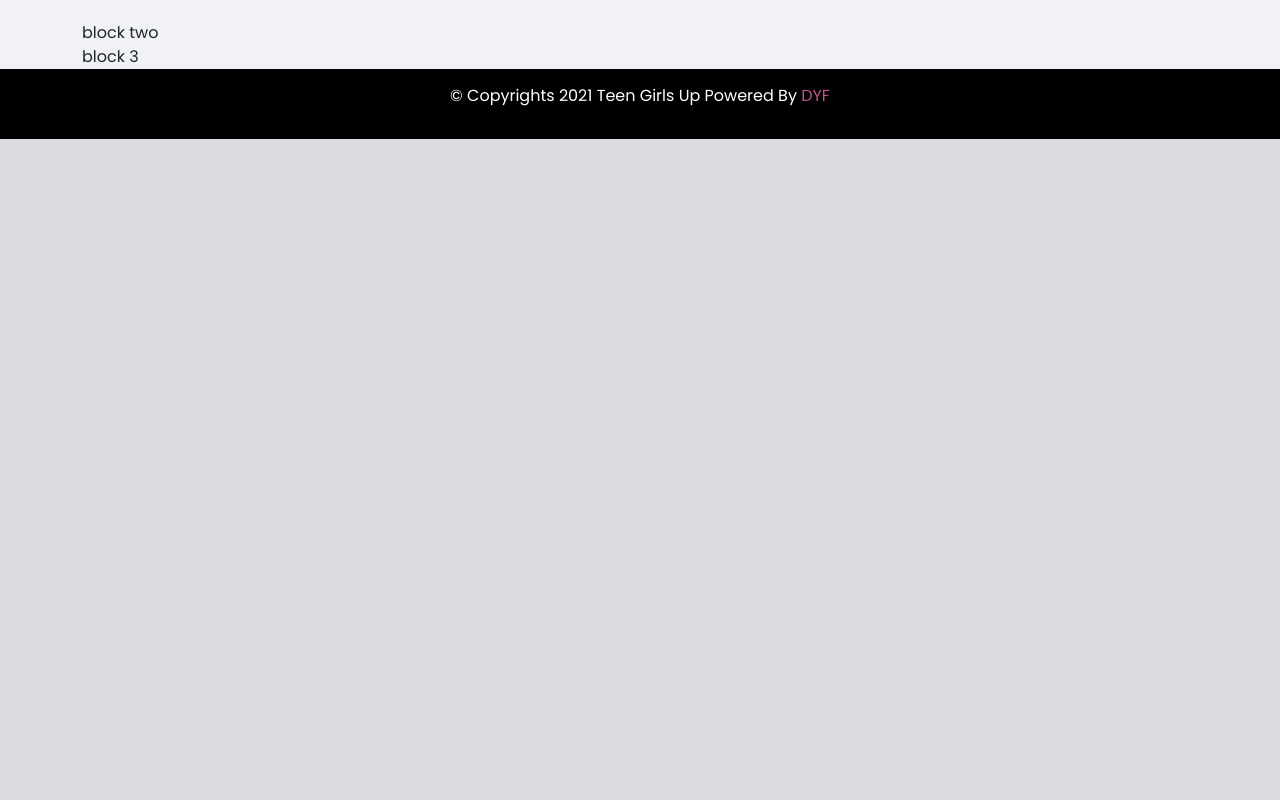
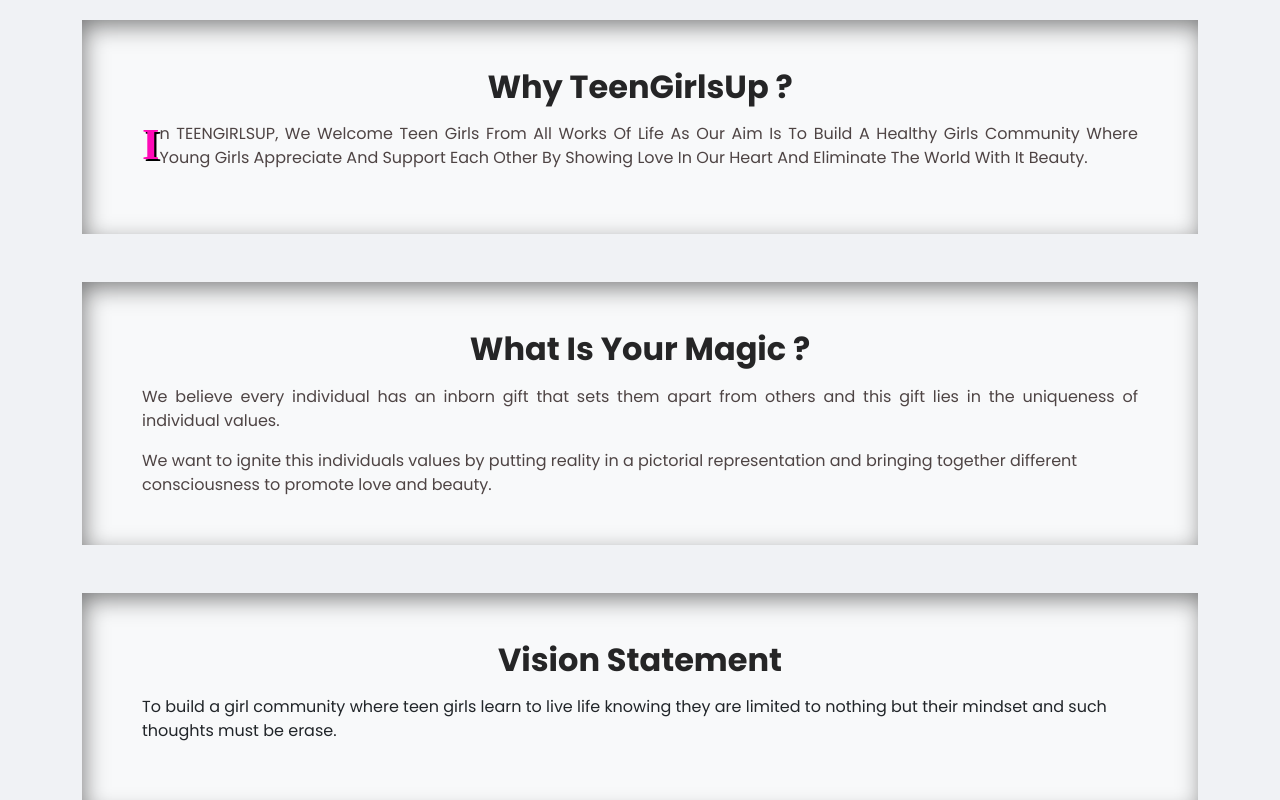
Before and after one commit to peterimoh/divine-contest, a React (Create React App) app in the folder client/: page /about in a window 1280 px wide. Shown: the part 1000-1800 px from the top of the page. Before the commit the page ends 1139 px from the top, so only its background shows below. Built offline with nearby package versions, Linux system fonts and the light colour scheme.

Commit message:
static almost done

```diff
--- a/client/src/Route.js
+++ b/client/src/Route.js
@@ -1,5 +1,7 @@
 import React from 'react';
 import About from './containers/about/About';
+import { Contact } from './containers/contact/Contact';
+import Index from './containers/gallerry/Index';
 import Home from './containers/Home/Index';
 import { Login } from './containers/login/Index';
 import { Register } from './containers/registration/Register';
@@ -8,7 +10,9 @@ const routeData = [
   { id: 1, path: '/', name: 'Home', component: <Home /> },
   { id: 2, path: '/login', name: 'Login', component: <Login /> },
   { id: 3, path: '/register', name: 'Register', component: <Register /> },
-  { id: 4, path: '/about', name: 'About', component: <About /> }
+  { id: 4, path: '/about', name: 'About', component: <About /> },
+  { id: 5, path: '/gallery', name: 'Gallery', component: <Index /> },
+  { id: 6, path: '/contact', name: 'Contact', component: <Contact /> },
 
 ];
 
--- a/client/src/components/about/Blockone.js
+++ b/client/src/components/about/Blockone.js
@@ -49,12 +49,12 @@ const Wrapper = styled.section`
     width: 300px;
   }
 
-  #aboutTeens .title {
+  #aboutTeens h2 {
     font-weight: bold;
     text-transform: capitalize;
   }
 
-  #aboutTeens .title hr {
+  #aboutTeens h2 hr {
     border: 1px solid rgb(254, 11, 183);
   }
 
@@ -74,19 +74,3 @@ const Wrapper = styled.section`
     color: #4e4444;
   }
 `;
-
-// Who we are.
-// TEENGIRLSUP is an online photo contest website set up to raise a community of teen girls and letting them see the light in their heart which signifies beauty and uniqueness.
-// At TEENGIRLSUP, your chance of wining the contest is determined by you, your team, family and friends who we believe should have a similar interest.
-
-//                Why TeenGirlsUp
-// In TEENGIRLSUP, we welcome teen girls from all works of life as our aim is to build a healthy girls community where young girls appreciate and support each other by showing love in our heart and eliminate the world with it beauty.
-
-//               What is your magic ?
-// We believe every individual has an inborn gift that sets them apart from others and this gift lies in the uniqueness of individual values.
-// We want to ignite this individuals values by putting reality in a pictorial representation and bringing together different consciousness to promote love and beauty.
-
-//                 Vision statement
-// To build a girl community where teen girls learn to live life knowing they are limited to nothing but their mindset and such thoughts must be erase.
-
-//                 Mission statement
--- a/client/src/components/about/Blockthree.js
+++ /dev/null
@@ -1,9 +0,0 @@
-import React from 'react'
-
-export const Blockthree = () => {
-    return (
-        <div>
-            block 3
-        </div>
-    )
-}
--- a/client/src/components/about/Blocktwo.js
+++ b/client/src/components/about/Blocktwo.js
@@ -1,9 +1,82 @@
-import React from 'react'
+import React from 'react';
+import styled from 'styled-components';
 
 export const Blocktwo = () => {
-    return (
-        <div>
-            block two
+  return (
+    <Wrapper>
+      <div id='why' className='mt-5 mb-5 bg-light p-5'>
+        <div className='container'>
+          <h2 className='title mb-3'>Why TeenGirlsUp ?</h2>
+          <p>
+            In TEENGIRLSUP, we welcome teen girls from all works of life as our
+            aim is to build a healthy girls community where young girls
+            appreciate and support each other by showing love in our heart and
+            eliminate the world with it beauty.
+          </p>
         </div>
-    )
-}
+      </div>
+
+      <div id='what' className='mt-5 mb-5 bg-light p-5'>
+        <div className='container'>
+          <h2 className='title mb-3'> What is your magic ?</h2>
+          <p>
+            We believe every individual has an inborn gift that sets them apart
+            from others and this gift lies in the uniqueness of individual
+            values.
+          </p>
+          <span>
+            We want to ignite this individuals values by putting reality in a
+            pictorial representation and bringing together different
+            consciousness to promote love and beauty.
+          </span>
+        </div>
+      </div>
+      <div id='vision' className='mt-5 mb-5 bg-light p-5'>
+        <div className='container'>
+          <h2 className='title mb-3'> Vision statement</h2>
+          <p>
+            To build a girl community where teen girls learn to live life
+            knowing they are limited to nothing but their mindset and such
+            thoughts must be erase.
+          </p>
+        </div>
+      </div>
+    </Wrapper>
+  );
+};
+
+const Wrapper = styled.section`
+  #why,
+  #what, #vision {
+    box-shadow: 3px 7px 24px -2px rgba(0, 0, 0, 0.53) inset;
+    -webkit-box-shadow: 3px 7px 24px -2px rgba(0, 0, 0, 0.53) inset;
+    -moz-box-shadow: 3px 7px 24px -2px rgba(0, 0, 0, 0.53) inset;
+  }
+
+
+  #why,
+  .title {
+    text-align: center;
+    font-weight: bold;
+    text-transform: capitalize;
+  }
+
+  #why,
+  #what p,
+  span {
+    text-align: justify;
+    font-weight: normal;
+    color: #4e4444;
+  }
+
+  #why p:first-letter {
+    float: left;
+    font-size: 45px;
+    line-height: 1;
+    font-weight: bold;
+    margin-right: 0px;
+    color: rgb(254, 11, 183);
+    font-family: 'Times New Roman', Times, serif;
+    text-shadow: #000 0.05em 0.05em;
+  }
+`;
--- a/client/src/components/about/Content.js
+++ b/client/src/components/about/Content.js
@@ -1,10 +1,9 @@
-import React from 'react'
+import React from 'react';
 import { Layout } from 'antd';
 import { Blockone } from './Blockone';
 import { Blocktwo } from './Blocktwo';
-import { Blockthree } from './Blockthree';
 
-const {Content } = Layout
+const { Content } = Layout;
 
 const AboutContent = () => {
   return (
@@ -12,10 +11,9 @@ const AboutContent = () => {
       <Content className='container'>
         <Blockone />
         <Blocktwo />
-                <Blockthree/>
       </Content>
     </Layout>
   );
-}
+};
 
 export default AboutContent;
--- a/client/src/containers/about/About.jsx
+++ b/client/src/containers/about/About.jsx
@@ -4,6 +4,7 @@ import Breadcumb from '../../components/layout/breadcrumb/Breadcumb';
 import Navbar from '../../components/layout/nav/Navbar'
 import Footer from '../../components/layout/footer/Footer';
 import AboutContent from '../../components/about/Content';
+import BeforeFooter from '../../components/layout/footer/BeforeFooter';
 
 
 const breadcrumbImg =
@@ -20,7 +21,8 @@ const About = () => {
         />
         <div id='about'>
           <AboutContent />
-        </div>
+            </div>
+            <BeforeFooter/>
         <Footer />
       </Wrapper>
     );
--- /dev/null
+++ b/client/src/containers/contact/Contact.js
@@ -0,0 +1,30 @@
+import React from 'react'
+import styled from 'styled-components';
+import Breadcumb from '../../components/layout/breadcrumb/Breadcumb';
+import BeforeFooter from '../../components/layout/footer/BeforeFooter';
+import Navbar from '../../components/layout/nav/Navbar';
+import Footer from '../../components/layout/footer/Footer';
+
+export const Contact = () => {
+
+const breadcrumbImg =
+  'https://images.unsplash.com/photo-1534536281715-e28d76689b4d?ixlib=rb-1.2.1&ixid=MnwxMjA3fDB8MHxzZWFyY2h8NXx8Y29udGFjdHxlbnwwfHwwfHw%3D&auto=format&fit=crop&w=500&q=60';
+
+
+  return (
+    <Wrapper>
+      <Navbar />
+      <Breadcumb
+        image={breadcrumbImg}
+        title='Contact Us'
+        path='/'
+        present='Contact'
+      />
+      <div id='gallery'>Gallery images comes here</div>
+      <BeforeFooter />
+      <Footer />
+    </Wrapper>
+  );
+};
+
+const Wrapper = styled.div``;
--- /dev/null
+++ b/client/src/containers/gallerry/Index.js
@@ -0,0 +1,33 @@
+import React from 'react'
+import styled from 'styled-components';
+import Breadcumb from '../../components/layout/breadcrumb/Breadcumb';
+import BeforeFooter from '../../components/layout/footer/BeforeFooter';
+import Navbar from '../../components/layout/nav/Navbar';
+import Footer from '../../components/layout/footer/Footer';
+
+const Index = () => {
+const breadcrumbImg =
+  'https://images.unsplash.com/photo-1514195037031-83d60ed3b448?ixlib=rb-1.2.1&ixid=MnwxMjA3fDB8MHxzZWFyY2h8NHx8Z2FsbGVyeXxlbnwwfHwwfHw%3D&auto=format&fit=crop&w=500&q=60';
+
+    return (
+      <Wrapper>
+        <Navbar/>
+        <Breadcumb
+          image={breadcrumbImg}
+          title='Gallery'
+          path='/'
+          present='Gallery'
+        />
+        <div id='gallery'>
+          Gallery images comes here
+            </div>
+            <BeforeFooter/>
+        <Footer />
+      </Wrapper>
+    );
+}
+
+const Wrapper = styled.div``
+
+
+export default Index
```
Lines whose indentation alone changed are shown as unchanged.
